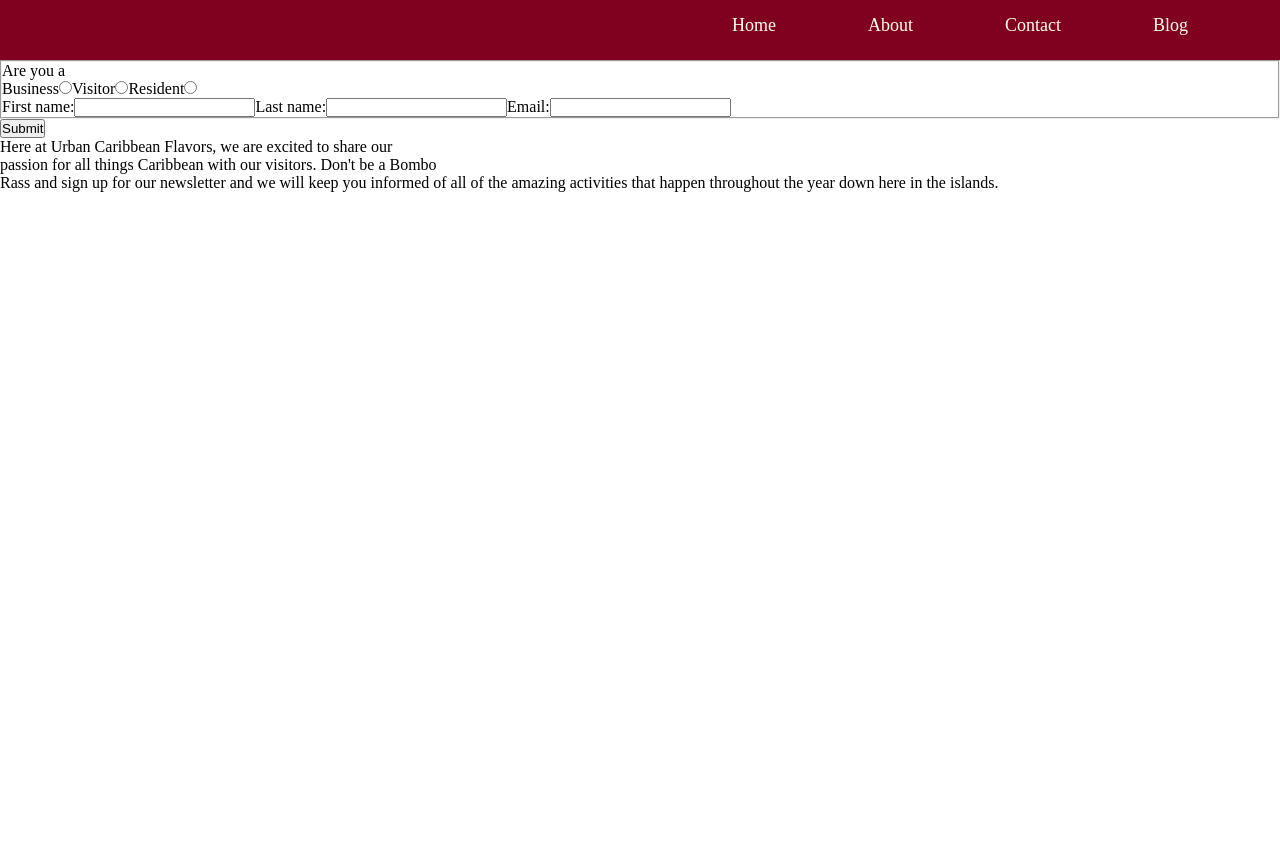
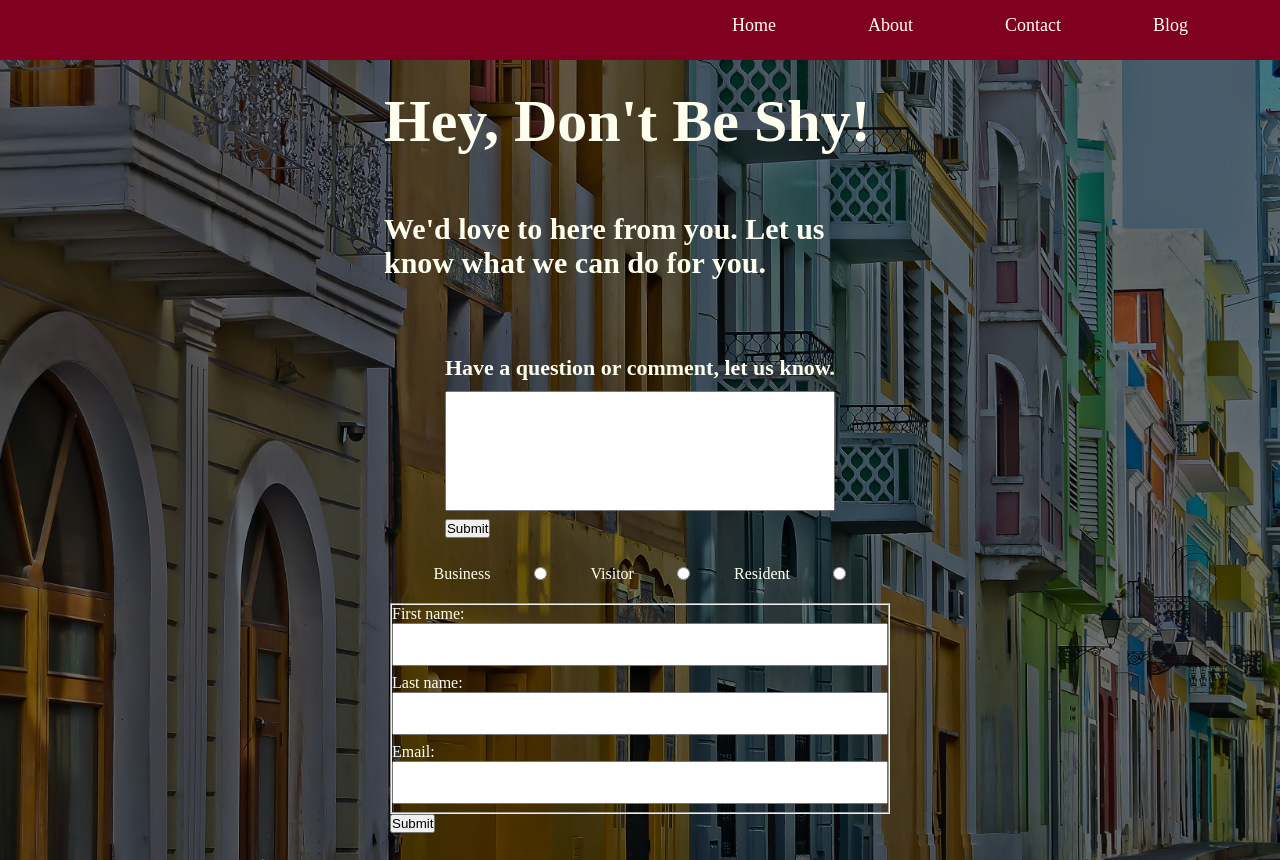
Before and after one commit to gilesomofa/urban-caribbean-flavors, a React (Create React App) app: page /contact in a window 1280 px wide. Before the commit the page ends 800 px from the top, so only its background shows below. Built offline with nearby package versions, Linux system fonts and the light colour scheme.

Commit message:
Contact form and About pages progressing

```diff
--- a/src/App.css
+++ b/src/App.css
@@ -11,18 +11,19 @@
   display: flex;
   width: 100%;
   height: 60px;
-  background-color:  #800020;
+  background-color: #800020;
 }
 .homePage {
+  width: 100%;
   height: 100vh;
-  width: 100vw;
+  background-position: center center;
+  background-size: cover;
   background-repeat: no-repeat;
-  background-size: cover;
-  background-position: center center;
   backface-visibility: hidden;
-  animation: Home 35s linear infinite 0s;
-  animation-timing-function: ease-in-out;
-  background-image: url("./images/Sunset.jpg");
+  /* background-image: url("./images/Sunset.jpg"); */
+  background-image: linear-gradient(rgba(0, 0, 0, 0.1), rgba(0, 0, 0, 0.1)),
+    url("./images/Sunset.jpg");
+
   width: 100%;
   height: 100vh;
   display: block;
@@ -61,6 +62,7 @@
   display: flex;
   font-size: 50px;
   justify-content: center;
+  text-shadow: 2px 2px rgba(105, 105, 105, 0.7);
   text-align: center;
   vertical-align: middle;
   position: relative;
@@ -76,7 +78,6 @@
 .title .flavors {
   color: #45ad97;
 }
-
 .subtitle {
   color: #eee7e8;
   text-shadow: 2px 2px rgba(105, 105, 105, 0.7);
@@ -89,24 +90,6 @@
   top: 10em;
 }
 
-@keyframes Home {
-  16.6% {
-    background-image: url("./images/Sunset.jpg");
-  }
-
-  33.2% {
-    background-image: url("./images/umbrellas.jpg");
-  }
-  49.8% {
-    background-image: url("./images/patio-table-and-chair-set-on-a-garden-2565222.jpg");
-  }
-  66.5% {
-    background-image: url("./images/turtles.jpg");
-  }
-  83.2% {
-    background-image: url("./images/OSJ.jpg");
-  }
-}
 
 .buttons {
   display: flex;
@@ -119,9 +102,117 @@
   width: 100vw;
 }
 .aboutPageContainer {
-  text-align: center;
+  display: flex;
+  flex-direction: row;
+  text-align: justify;
   padding-top: 10px;
-  background-image: url("./images/umbrellas.jpg");
+  background-image: linear-gradient(rgba(0, 0, 0, 0.6), rgba(0, 0, 0, 0.6)),
+    url("./images/turtles.jpg");
   background-size: cover;
   background-repeat: no-repeat;
+  /* animation: About 35s linear infinite 0s;
+  animation-timing-function: ease-in-out; */
+  color: ivory;
+  height: 100vh;
+  font-size: 22px;
+  padding: 3rem;
 }
+.aboutPageText{
+    width: 50%;
+    letter-spacing: .03rem;
+
+}
+.aboutPageText h1{
+color:#45ad97;
+}
+.aboutPageText p{
+  margin-right: 25px;
+
+}
+.aboutPageDo{
+  width: 50%;
+}
+.aboutPageDo h1{
+  color:#800020 ;
+  margin-left: 25px;
+
+}
+  .aboutPageDo p{
+    margin-left: 25px;
+    letter-spacing: .03rem;
+
+  }
+
+.contactForm {
+  height: 100vh;
+  width: 100%;
+  display: flex;
+  flex-direction: column;
+  align-items: center;
+  align-content: space-between;
+  justify-content: space-evenly;
+  flex-direction: column;
+  background-size: cover;
+  background-image: linear-gradient(rgba(0, 0, 0, 0.5), rgba(0, 0, 0, 0.5)),
+    url("./images/OSJ.jpg");
+}
+.contactForm .formText {
+  height: 30%;
+  width: 40%;
+  height: 30%;
+  font-size: 20px;
+  color: ivory;
+}
+h1 {
+  margin-bottom: 10px;
+  font-size: 60px;
+}
+
+input[type="text"] {
+  display: block;
+  padding: 12px 20px;
+  margin-bottom: 8px;
+  width: 100%;
+  box-sizing: border-box;
+  font-family: Arial, Helvetica, sans-serif;
+}
+
+fieldset {
+  width: 500px;
+  color: ivory;
+}
+.radio {
+  display: flex;
+  justify-content: space-evenly;
+  justify-items: flex-start;
+  align-items: center;
+  padding-bottom: 20px;
+  color: ivory;
+}
+.comments p {
+  margin-bottom: 10px;
+  font-size: 22px;
+  color: ivory;
+}
+.comments input[type="text"] {
+  height: 120px;
+}
+
+@keyframes About {
+  0% {
+    background-image: url("./images/Sunset.jpg");
+  }
+
+  25% {
+    background-image: url("./images/umbrellas.jpg");
+  }
+  50% {
+    background-image: url("./images/patio-table-and-chair-set-on-a-garden-2565222.jpg");
+  }
+  75% {
+    background-image: url("./images/turtles.jpg");
+  }
+  100% {
+    background-image: url("./images/OSJ.jpg");
+  }
+}
--- a/src/components/About.js
+++ b/src/components/About.js
@@ -3,18 +3,40 @@
 
 function About() {
   return (
-    <div>
-      <div className="aboutPage">
-        <h1>Urbano</h1>
+    <div className="aboutPageContainer">
+      <div className="aboutPageText">
+        <h1>Who are we?</h1>
         <p>
-          Welcome to Urban Caribbean Flavors. Our site examines the Urban
-          Caribbean aesthetic. The estimated population of the Caribbean islands
-          is 44 millioninhabitants. Immigrants from the Caribbean also comprise
-          sizable amounts of immigrant communities in major metropolitan areas
-          in North America and Europe. Whether it be, travel,design, music,
-          festivals, and let's not forget, the amazing Caribbean food, UCF
-          celebrates the Caribbean islands and culture, no matter where it may
-          be occuring.
+          Whether it be because of the sound of our Calypso, Soca, Reggae, or
+          Pan music. Or the smell of Oxtail Stew, Callaloo, Fried Plantains,
+          Arroz con Pollo, or Bacalao. Perhaps, the unmistakable lilts in our
+          local variations of European languages, or one of our several creole
+          languages that have developed over the hundreds of years in our
+          colonial and cosmopolitan cultures. The people of the Caribbean
+          Islands, from the Greater to the Lesser Antilles, have an unmistakable
+          and shared character of resourcefulness, hard work and hospitality. We
+          also know how to make time to enjoy life to its fullest. In spite of
+          all the challenges that these islands and their inhabitants have
+          endured for the last several hundred years and the ones that they face
+          today, there is a sense of resilience, pride, and hope that will
+          always be a part of the Caribbean Spirit. It is our intention to
+          highlight this beautiful spirit as well as the natural treasures of
+          our beloved islands here at Urban Caribbean Flavors.
+        </p>
+      </div>
+      <div className="aboutPageDo">
+        <h1>What Do We Do?</h1>
+        <p>
+          Apart from being inspired to share the beautiful culture of the
+          Caribbean, we are poised to provide different services to the benefit
+          of the residents, visitors, and local and international
+          eco-entrepreneurs. We highlight and inspire the growing network of
+          ecologically minded farmers, traditionalists, artesans, musicians,
+          scholars, and businesses who operate in equitable, sustainable, and
+          culturally responsive ways. We will be sharing the stories of these
+          inspiring heros who champion valued principals of the Caribbean
+          Character. It is our mission to amplify the outreach and success of
+          these people and their projects.
         </p>
       </div>
     </div>
--- a/src/components/Form.js
+++ b/src/components/Form.js
@@ -1,23 +1,95 @@
-import React from "react";
+import React, { Component } from "react";
 import "../App.css";
 
-function Form() {
+//create initial state as empty strings to receive input for mailing list signup
+
+class Form extends Component {
+  constructor(props) {
+    super(props);
+    this.state = {
+      firstName: "",
+      lastName: "",
+      email: "",
+      businessName: "",
+      businessUrl: "",
+      isChecked: false,
+    };
+  }
+  //handlers for form text inputss
+  handleFirstNameChange = (event) => {
+    this.setState({
+      firstName: event.target.value,
+    });
+  };
+
+  handleLastNameChange = (event) => {
+    this.setState({
+      lastName: event.target.value,
+    });
+  };
+
+  handleEmailChange = (event) => {
+    this.setState({
+      email: event.target.value,
+    });
+  };
+
+  handleSubmit = (event) => {
+    alert(`${this.state.firstName} ${this.state.lastName} ${this.state.email}`);
+    event.preventDefault();
+  };
+
+  isChecked = () => {
+    console.log("checking radio checked or not");
+  };
+
+  //The render function is required for all react class Components, and remember
+  //A return is required and can only return one parent element. So make sure there is a wrapper of some sort
+  render() {
+    //holders for state to be sent to data base
+    const { firstName, lastName, email } = this.state;
+
     return (
+      <div className="formContainer">
         <div className="contactForm">
-      <form action="/mailingList" method="POST">
-        <fieldset>
-          <p>Are you a</p>
-          <div>
-            <label for="business">Business</label>
+          <div className="formText">
+            <h1>Hey, Don't Be Shy!</h1>
+            <br/>
+            <br/>
+            <p>
+              <h2>
+                We'd love to here from you. Let us know what we can do for you.
+              </h2>
+            </p>
+          </div>
+          <div className="comments">
+            <p>
+              <h4>Have a question or comment, let us know.</h4>
+            </p>
+            <input type="text" />
+            <button className="">Submit</button>
+          </div>
+          <form
+            onSubmit={this.handleSubmit}
+            action="/mailingList"
+            method="POST"
+          >
+            <div className="radio">
+              <label htmlFor="business">Business</label>
               <input
                 type="radio"
                 id="business"
                 name="userType"
                 value="business"
               />
-            <label for="visitor">Visitor</label>
-            <input type="radio" id="visitor" name="userType" value="visitor" />
-            <label for="resident">Resident</label>
+              <label htmlFor="visitor">Visitor</label>
+              <input
+                type="radio"
+                id="visitor"
+                name="userType"
+                value="visitor"
+              />
+              <label htmlFor="resident">Resident</label>
               <input
                 type="radio"
                 id="resident"
@@ -25,25 +97,34 @@
                 value="resident"
               />
             </div>
-          <label for="firstName">First name:</label>
-          <input type="text" id="firstName" name="firstName" />
-          <label for="lastName">Last name:</label>
-          <input type="text" id="lastName" name="lastName"></input>
-          <label for="email">Email:</label>
-          <input type="email" id="email" name="email"></input>
+            <fieldset>
+              <label htmlFor="firstName">First name:</label>
+              <input
+                type="text"
+                id="firstName"
+                name="firstName"
+                onChange={this.handleFirstNameChange}
+              />
+              <label htmlFor="lastName">Last name:</label>
+              <input
+                type="text"
+                id="lastName"
+                name="lastName"
+                onChange={this.handleLastNameChange}
+              />
+              <label htmlFor="email">Email:</label>
+              <input
+                type="text"
+                id="email"
+                name="email"
+                onChange={this.handleEmailChange}
+              />
             </fieldset>
             <button className="">Submit</button>
           </form>
-      <div>
-        <p>
-          Here at Urban Caribbean Flavors, we are excited to share our <br />
-          passion for all things Caribbean with our visitors. Don't be a Bombo <br />
-          Rass and sign up for our newsletter and we will keep you informed of all of the amazing
-          activities that happen throughout the year down here in the islands.{" "}
-        </p>
         </div>
       </div>
     );
   }
-
+}
 export default Form;
```
Also changed, not shown: src/components/Home.js (+8 -3 lines). Lines whose indentation alone changed are shown as unchanged.
